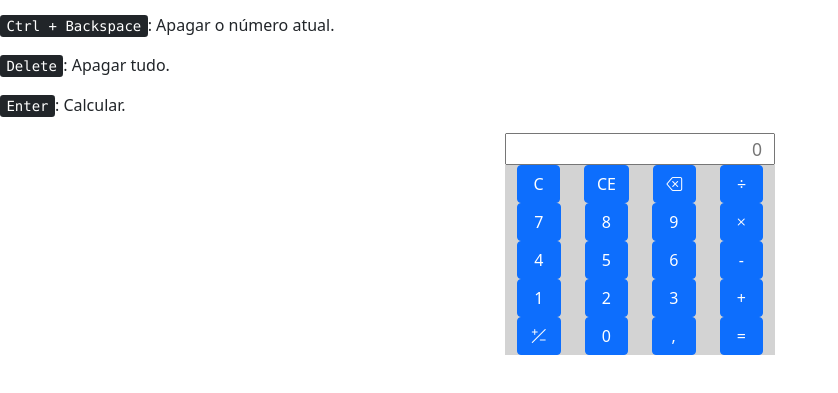
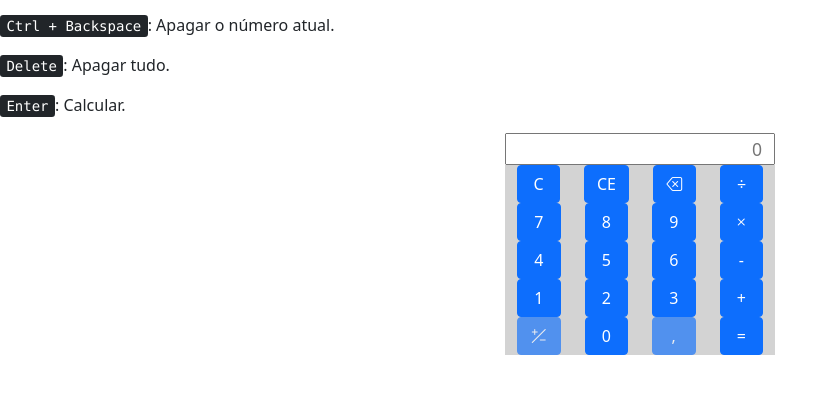
Before and after one commit to atomiclake/calculadora-javascript, a plain HTML site: page index.html in a window 1280 px wide. Shown: the part 83-476 px from the top of the page, without its empty margins (0-838 px from the left). Drawn offline with nearby package versions, Linux system fonts and the light colour scheme.

Commit message:
Disable unused buttons

```diff
--- a/index.html
+++ b/index.html
@@ -78,13 +78,13 @@
         </div>
         <div class="row">
             <div class="col">
-                <button type="button" class="btn btn-primary" title="change sign" onclick="sendCalculatorCommand('change-sign')"><i class="bi bi-plus-slash-minus"></i></button>
+                <button type="button" class="btn btn-primary" disabled title="change sign" onclick="sendCalculatorCommand('change-sign')"><i class="bi bi-plus-slash-minus"></i></button>
             </div>
             <div class="col">
                 <button type="button" class="btn btn-primary" onclick="sendCalculatorCommand('0')">0</button>
             </div>
             <div class="col">
-                <button type="button" class="btn btn-primary" onclick="sendCalculatorCommand('add-decimal')">,</button>
+                <button type="button" class="btn btn-primary" disabled onclick="sendCalculatorCommand('add-decimal')">,</button>
             </div>
             <div class="col">
                 <button type="button" class="btn btn-primary" onclick="sendCalculatorCommand('evaluate')">=</button>
```
